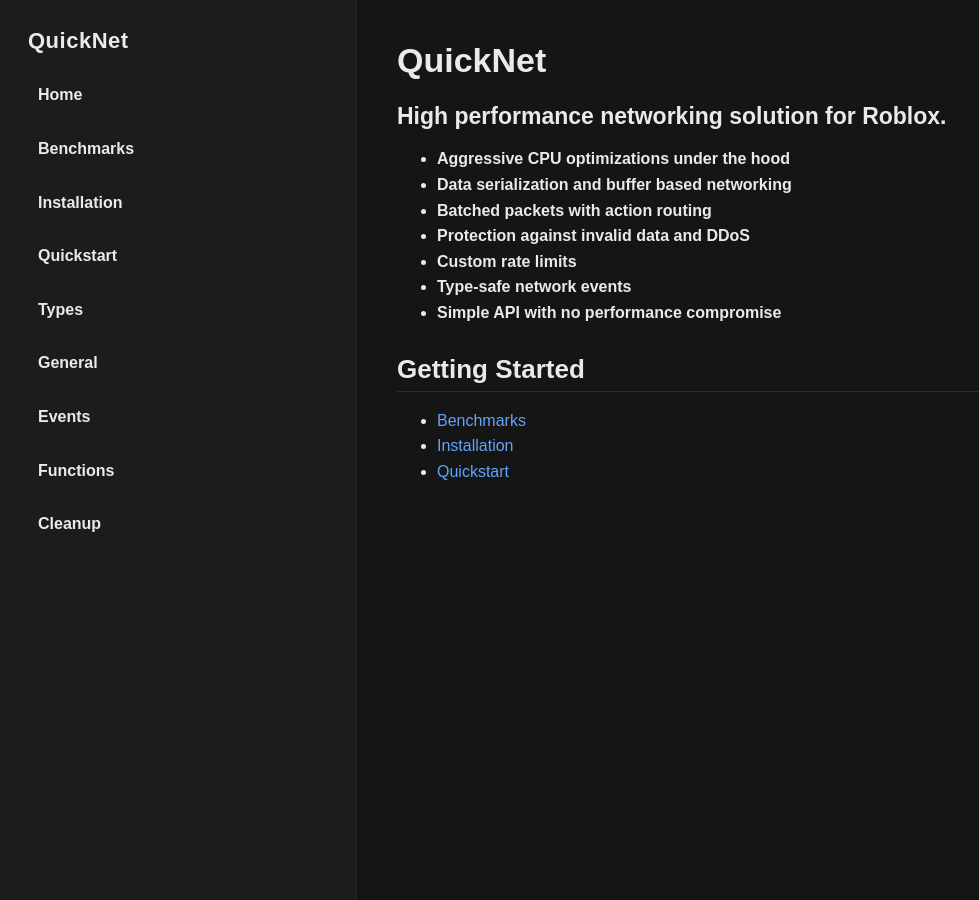
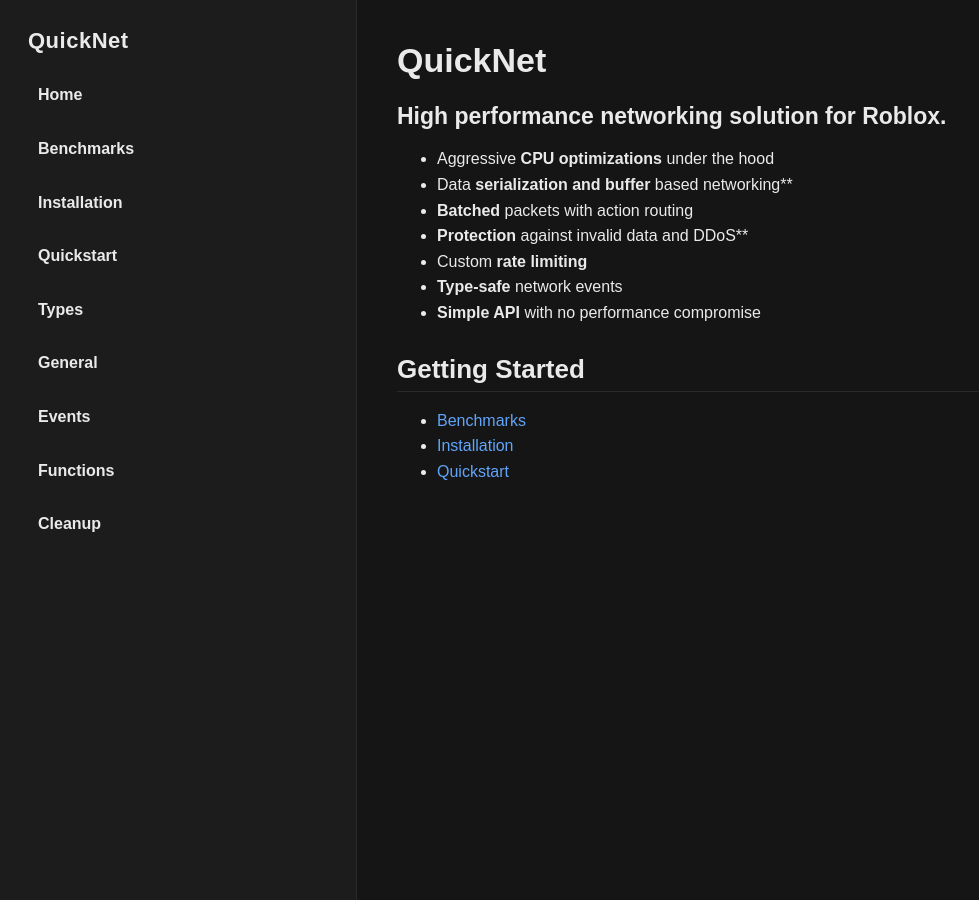
Before and after one commit to breadboardengineer1234/QuickNet, a Jekyll site: the page built from docs/index.md, in a window 1280 px wide and 900 px high. Shown: the whole window, without its empty margins (0-979 px from the left). Built offline with Jekyll 4.4.1, drawn with Linux system fonts in a browser that asks for light colours.

Commit message:
Update index.md

```diff
--- a/docs/index.md
+++ b/docs/index.md
@@ -6,13 +6,13 @@ title: Home
 # QuickNet
 ### High performance networking solution for Roblox.
 
-* **Aggressive CPU optimizations under the hood**
-* **Data serialization and buffer based networking**
-* **Batched packets with action routing**
-* **Protection against invalid data and DDoS**
-* **Custom rate limits**
-* **Type-safe network events**
-* **Simple API with no performance compromise**
+* Aggressive **CPU optimizations** under the hood
+* Data **serialization and buffer** based networking**
+* **Batched** packets with action routing
+* **Protection** against invalid data and DDoS**
+* Custom **rate limiting**
+* **Type-safe** network events
+* **Simple API** with no performance compromise
 
 ## Getting Started
 
```
